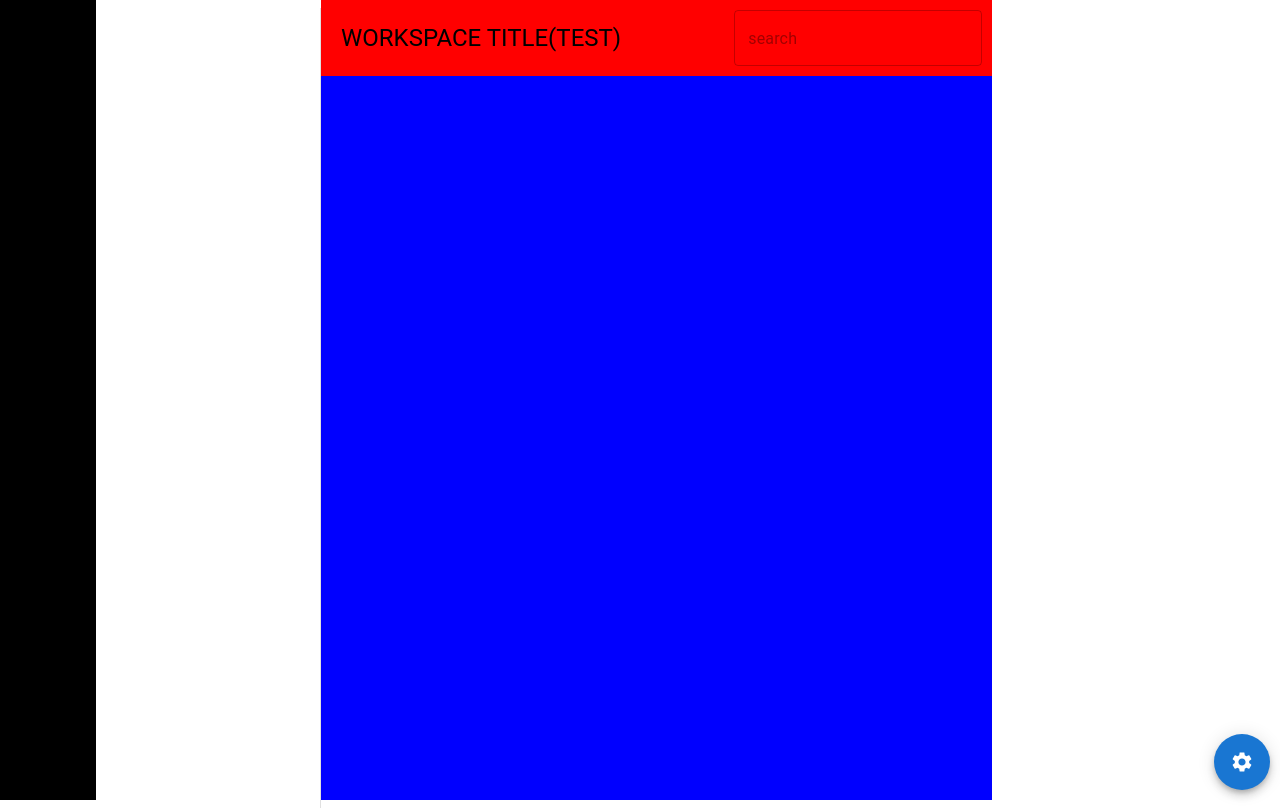
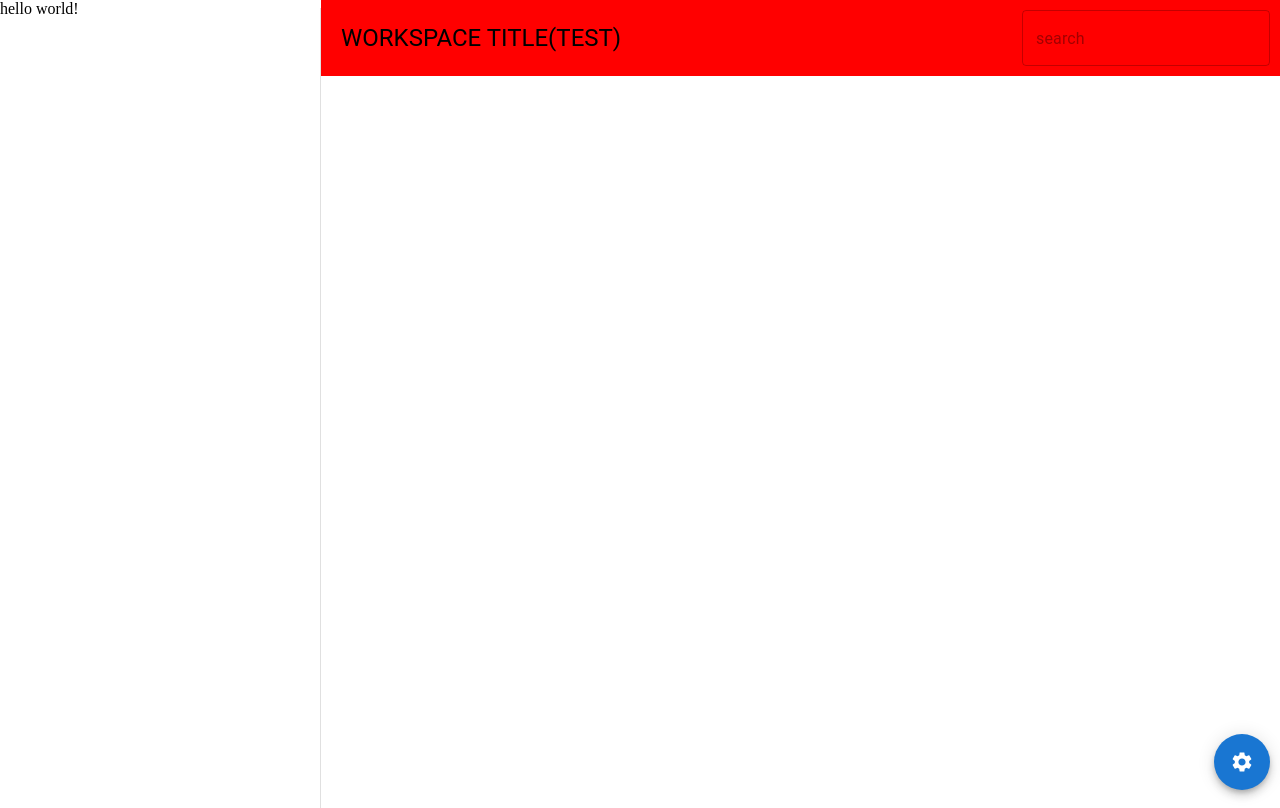
Before and after one commit to 1tang2bang92/GTT, a React (Create React App) app: page / in a window 1280 px wide. Built offline with nearby package versions, Linux system fonts and the light colour scheme.

Commit message:
temp css 제거

```diff
--- a/src/components/SideMenu.tsx
+++ b/src/components/SideMenu.tsx
@@ -12,7 +12,7 @@ export default SideMenu
 
 const MenuWarp = styled.div`
   display: flex;
-  width: 30%;
+  // width: 30%;
+  width: 100%;
   height: 100%;
-  background-color: black;
 `
--- a/src/components/workspaceViewer/Index.tsx
+++ b/src/components/workspaceViewer/Index.tsx
@@ -20,9 +20,8 @@ const Workspace = () => {
 const WorkspaceContainer = styled.div`
   display: flex;
   flex-direction: column;
-  width: 70%;
+  width: 100%;
   height: 100%;
-  background-color: blue;
 `
 const DataAreaContainer = styled.div`
   display: flex;
```
